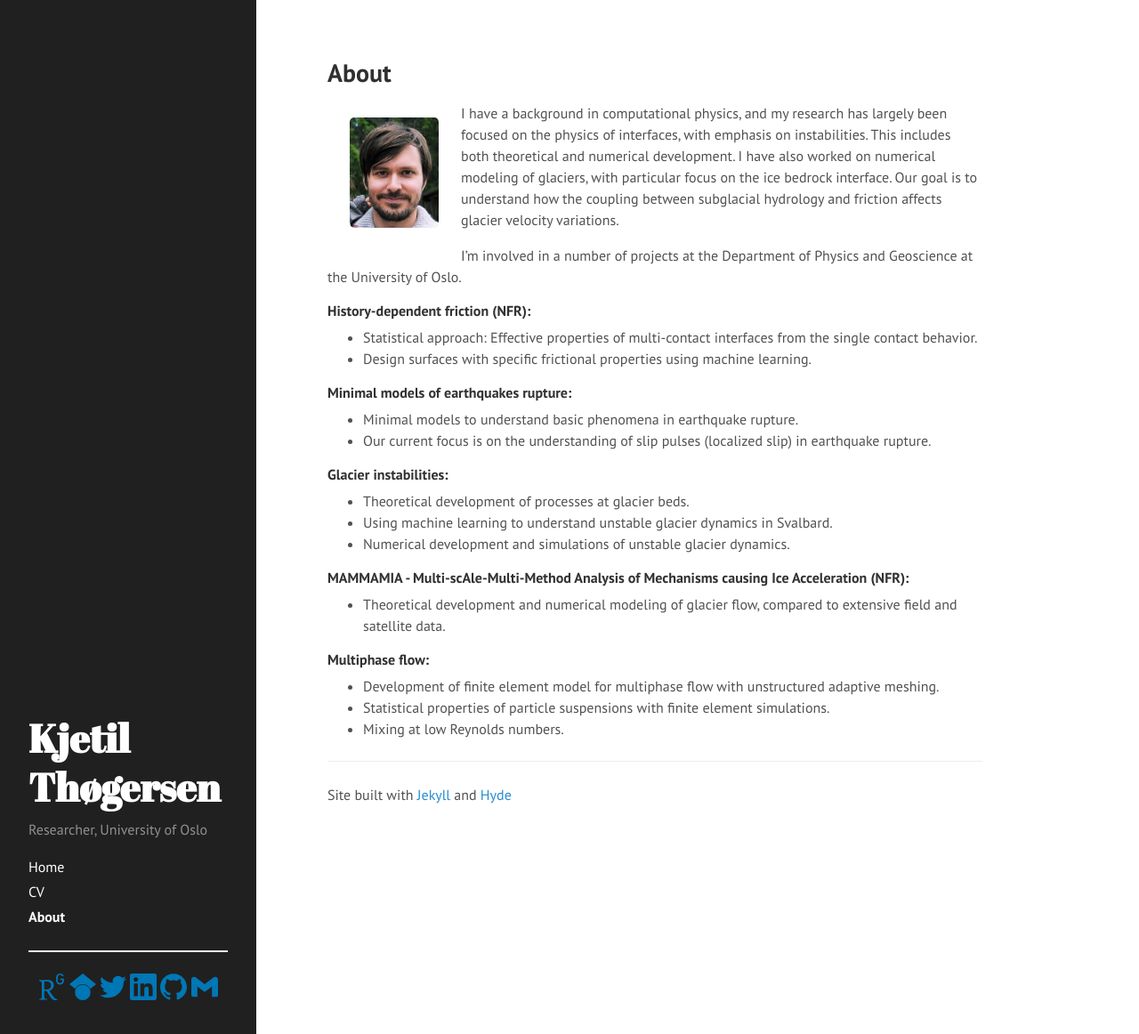
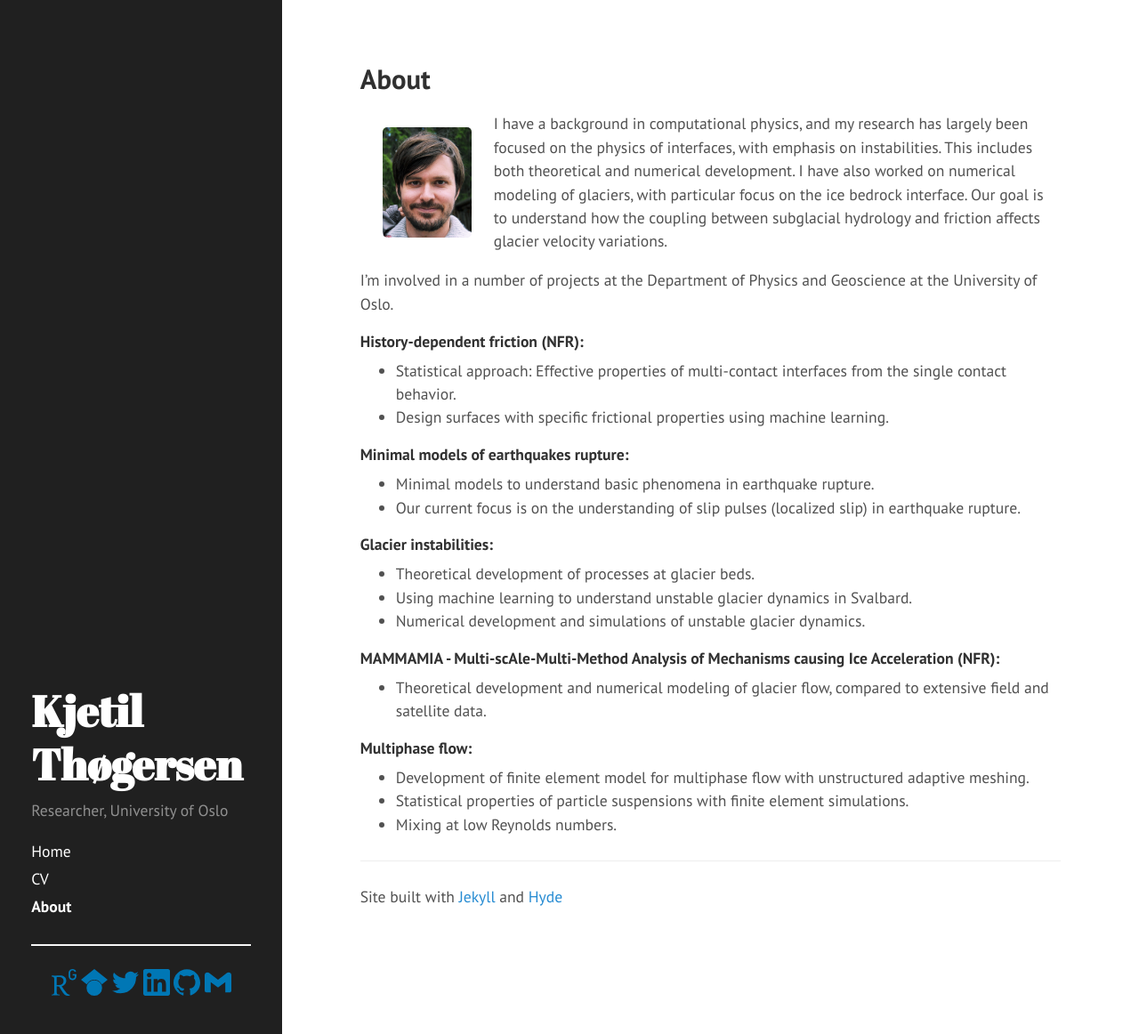
Before and after one commit to kjetilthogersen/kjetilthogersen.github.io, a Jekyll site: the page built from about.md, in a window 1280 px wide and 1162 px high. Shown: the whole window at 89% size. Built offline with Jekyll 4.4.1, drawn with Linux system fonts in a browser that asks for light colours; nearby versions of some CDN libraries.

Commit message:
Update hyde.css

```diff
--- a/public/css/hyde.css
+++ b/public/css/hyde.css
@@ -36,12 +36,12 @@ html {
 }
 @media (min-width: 48em) {
   html {
-    font-size: 12px;
+    font-size: 1em
   }
 }
 @media (min-width: 58em) {
   html {
-    font-size: 16px;
+    font-size: 1.1em
   }
 }
 
```
